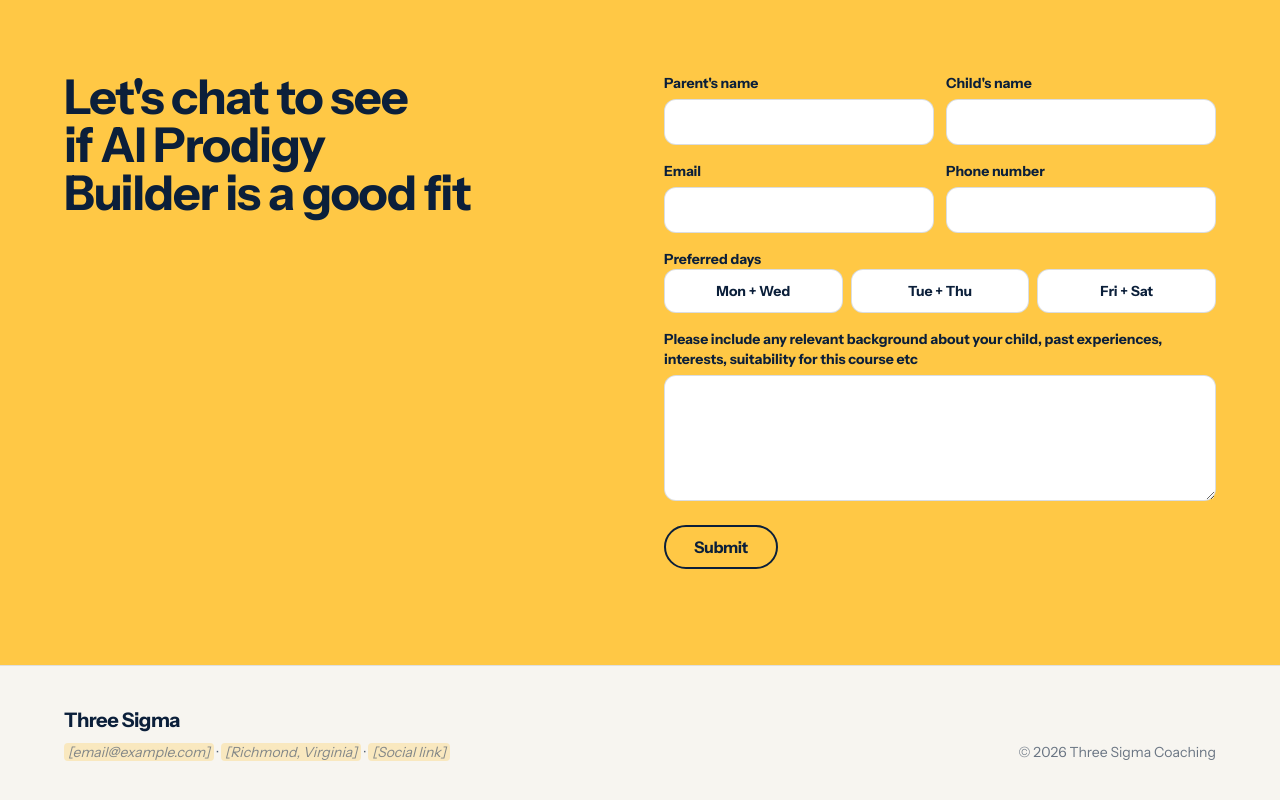
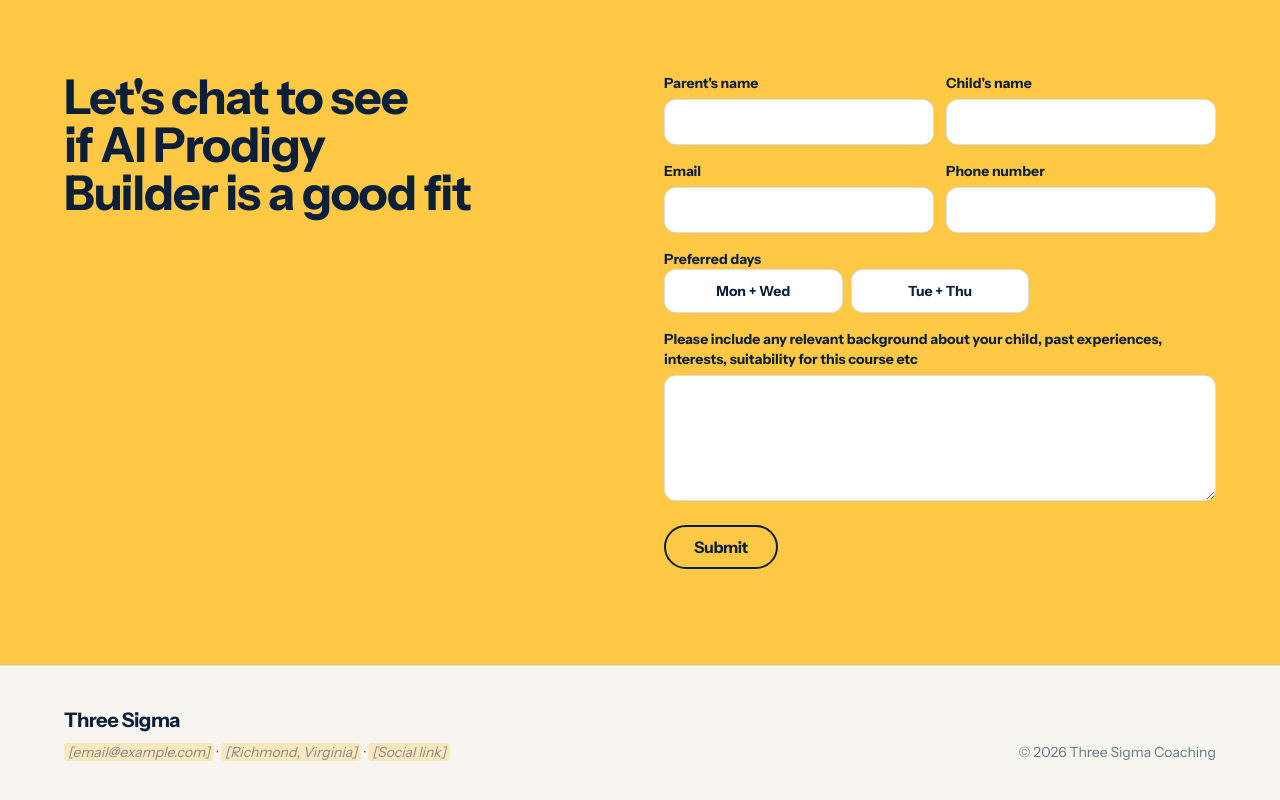
Before and after one commit to cuifoo17/three-sigma-rva, a Next.js app: page /website in a window 1280 px wide. Shown: the part 4457-5257 px from the top of the page. Built offline with nearby package versions, Linux system fonts and the light colour scheme.

Commit message:
Enrolling: drop the Fri + Sat cohort
Co-Authored-By: Claude Fable 5.1 <noreply@anthropic.com>
Claude-Session: https://claude.ai/code/session_01UnT7ohXTnzuWa29uRoEtyN

```diff
--- a/src/content/deck.ts
+++ b/src/content/deck.ts
@@ -98,7 +98,6 @@ export const enrolling = {
   cohorts: [
     { days: "Mon + Wed", time: "5:00 to 6:00", dates: "Nov 9 to Dec 16", seats: 10 },
     { days: "Tue + Thu", time: "5:00 to 6:00", dates: "Nov 10 to Dec 15", seats: 10 },
-    { days: "Fri + Sat", time: "Fri 5:00, Sat 10:00", dates: "Nov 13 to Dec 19", seats: 10 },
   ],
   faq: [
     "1 hour classes held twice a week (off for Thanksgiving).",
```
